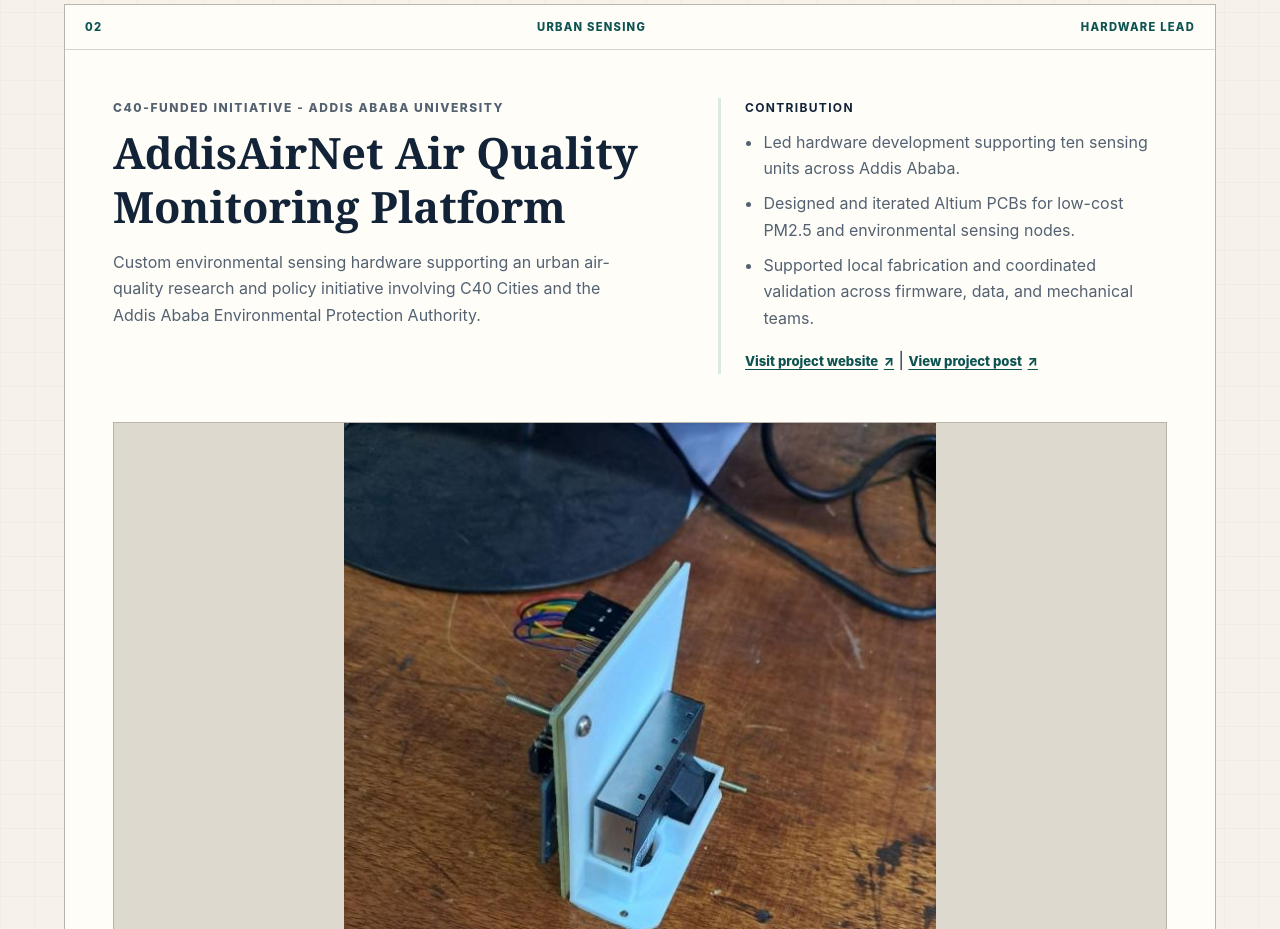
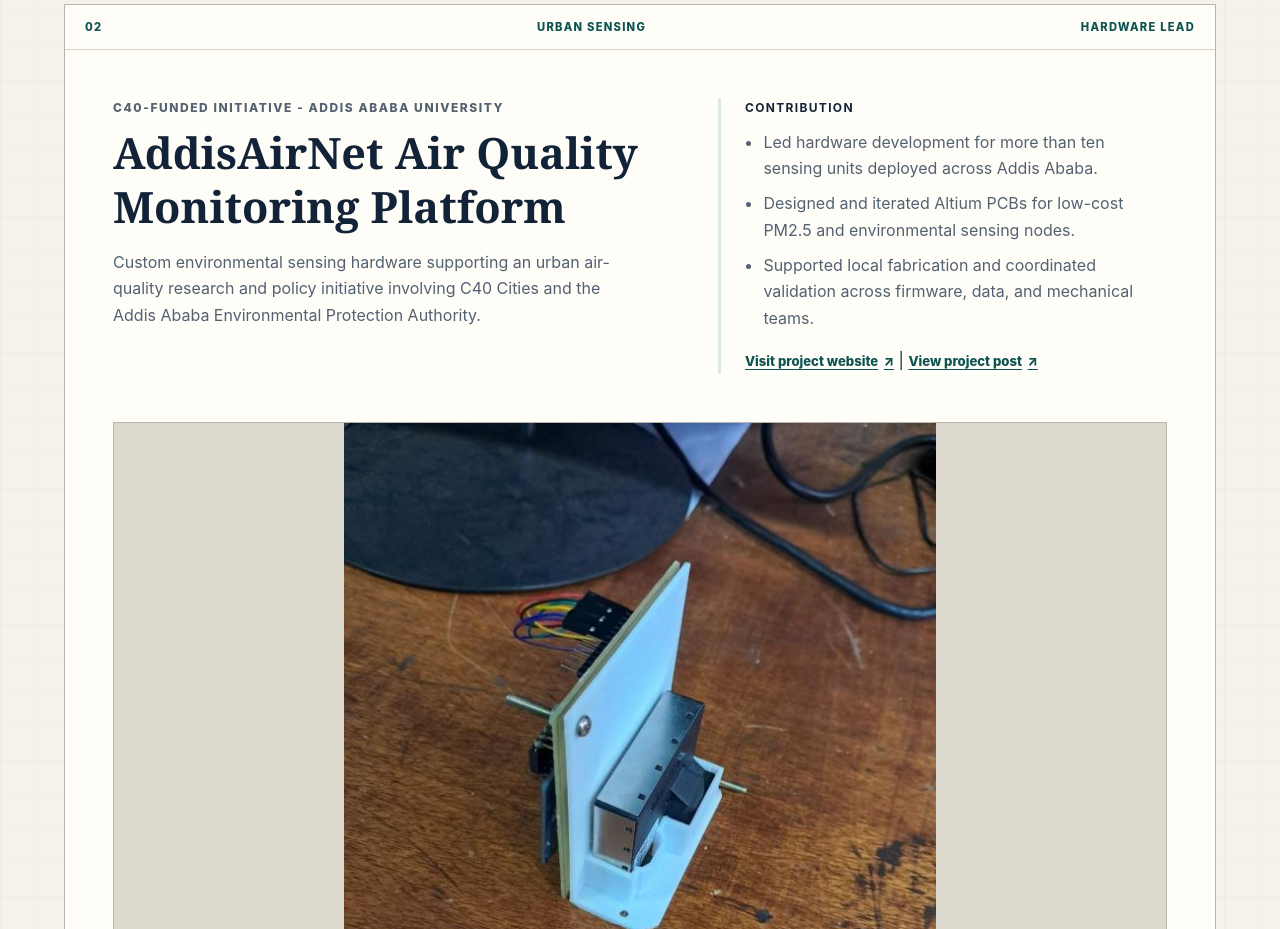
Before and after one commit to JaphD/japhd.github.io, a plain HTML site: page index.html in a window 1280 px wide. Shown: the part 4680-5609 px from the top of the page. Drawn offline with Linux system fonts and the light colour scheme.

Commit message:
Update AddisAirNet deployment count

```diff
--- a/index.html
+++ b/index.html
@@ -150,7 +150,7 @@
         <div class="project-meta"><span>02</span><span>Urban sensing</span><span>Hardware lead</span></div>
         <div class="project-content">
           <div><p class="project-role">C40-funded initiative - Addis Ababa University</p><h3>AddisAirNet Air Quality Monitoring Platform</h3><p>Custom environmental sensing hardware supporting an urban air-quality research and policy initiative involving C40 Cities and the Addis Ababa Environmental Protection Authority.</p></div>
-          <div class="project-evidence"><h4>Contribution</h4><ul><li>Led hardware development supporting ten sensing units across Addis Ababa.</li><li>Designed and iterated Altium PCBs for low-cost PM2.5 and environmental sensing nodes.</li><li>Supported local fabrication and coordinated validation across firmware, data, and mechanical teams.</li></ul><a class="text-link" href="https://www.addisairnet.et/" target="_blank" rel="noopener noreferrer">Visit project website</a> | <a class="text-link" href="https://www.linkedin.com/feed/update/urn:li:activity:7499098584684883968/" target="_blank" rel="noopener noreferrer">View project post</a></div>
+          <div class="project-evidence"><h4>Contribution</h4><ul><li>Led hardware development for more than ten sensing units deployed across Addis Ababa.</li><li>Designed and iterated Altium PCBs for low-cost PM2.5 and environmental sensing nodes.</li><li>Supported local fabrication and coordinated validation across firmware, data, and mechanical teams.</li></ul><a class="text-link" href="https://www.addisairnet.et/" target="_blank" rel="noopener noreferrer">Visit project website</a> | <a class="text-link" href="https://www.linkedin.com/feed/update/urn:li:activity:7499098584684883968/" target="_blank" rel="noopener noreferrer">View project post</a></div>
         </div>
         <div class="project-gallery" data-gallery="addisairnet" aria-label="AddisAirNet prototype evidence">
           <div class="gallery-rail">
```
